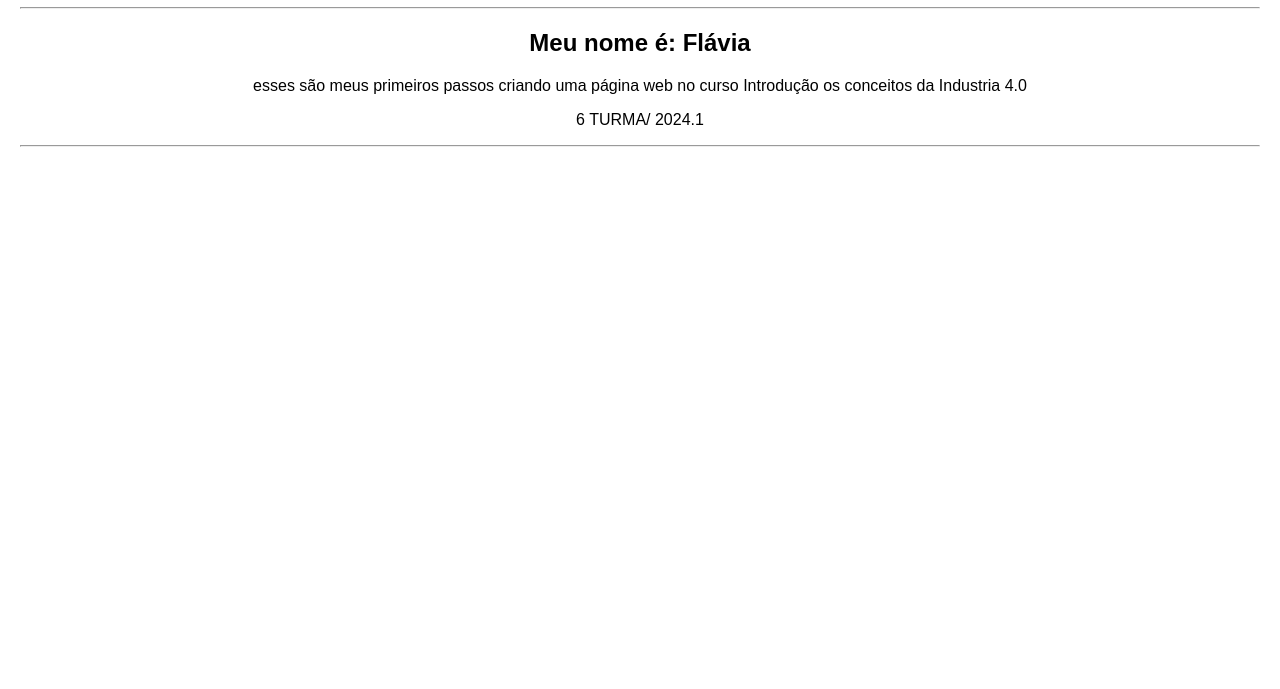
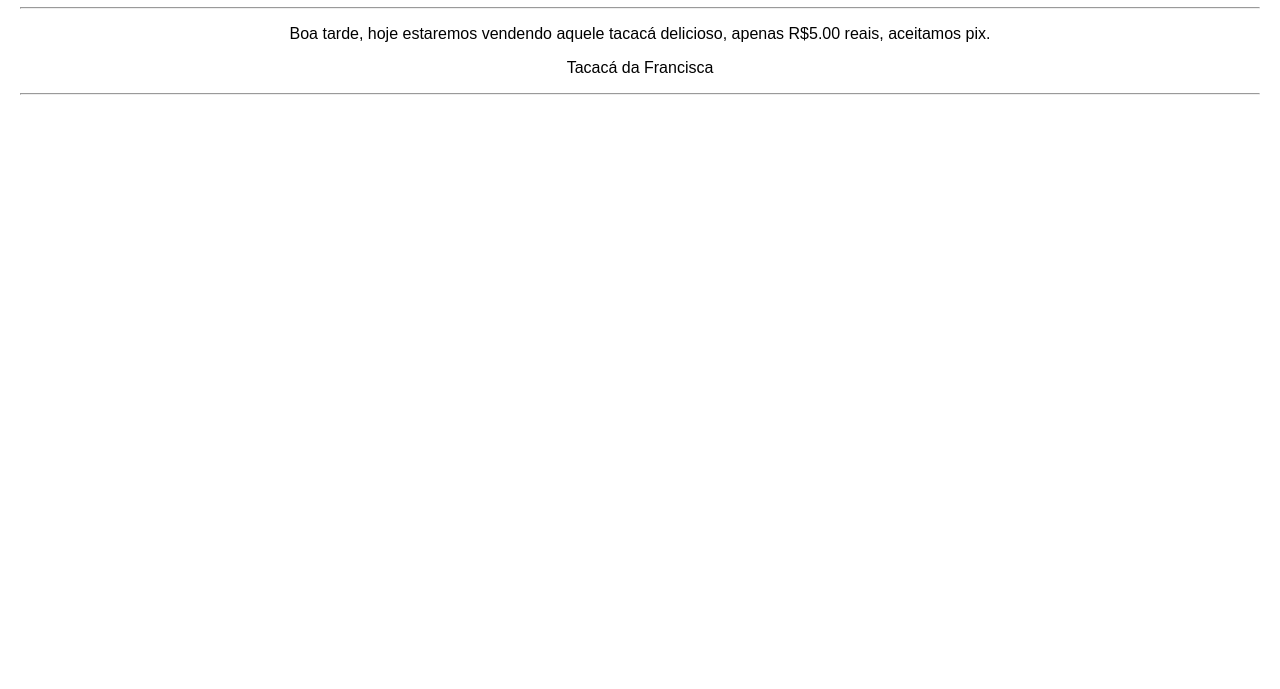
Before and after one commit to Fl42003/Francisca., a plain HTML site: page index.html in a window 1280 px wide. Shown: the part 111-800 px from the top of the page. Drawn offline with Linux system fonts and the light colour scheme.

Commit message:
Update index.html

```diff
--- a/index.html
+++ b/index.html
@@ -24,10 +24,9 @@
 </body>
      <h1>Bem-vindo a minha página!</h1>
 <hr>
-    <h2>Meu nome é: Flávia</h2>
-    <p>esses são meus primeiros passos criando uma página web no curso Introdução os conceitos da Industria 4.0 </p>
-    <p>6 TURMA/ 2024.1 </p>
+    <p>Boa tarde, hoje estaremos vendendo aquele tacacá delicioso, apenas R$5.00 reais, aceitamos pix. </p>
+    <p> Tacacá da Francisca </p>
 <hr>
-<imag src="ImagemOcara.jpg" alt="exemplo de imagem">
+<imag src="Tacacá.jpeg" alt="exemplo de imagem">
 </body>
 </html>
```
